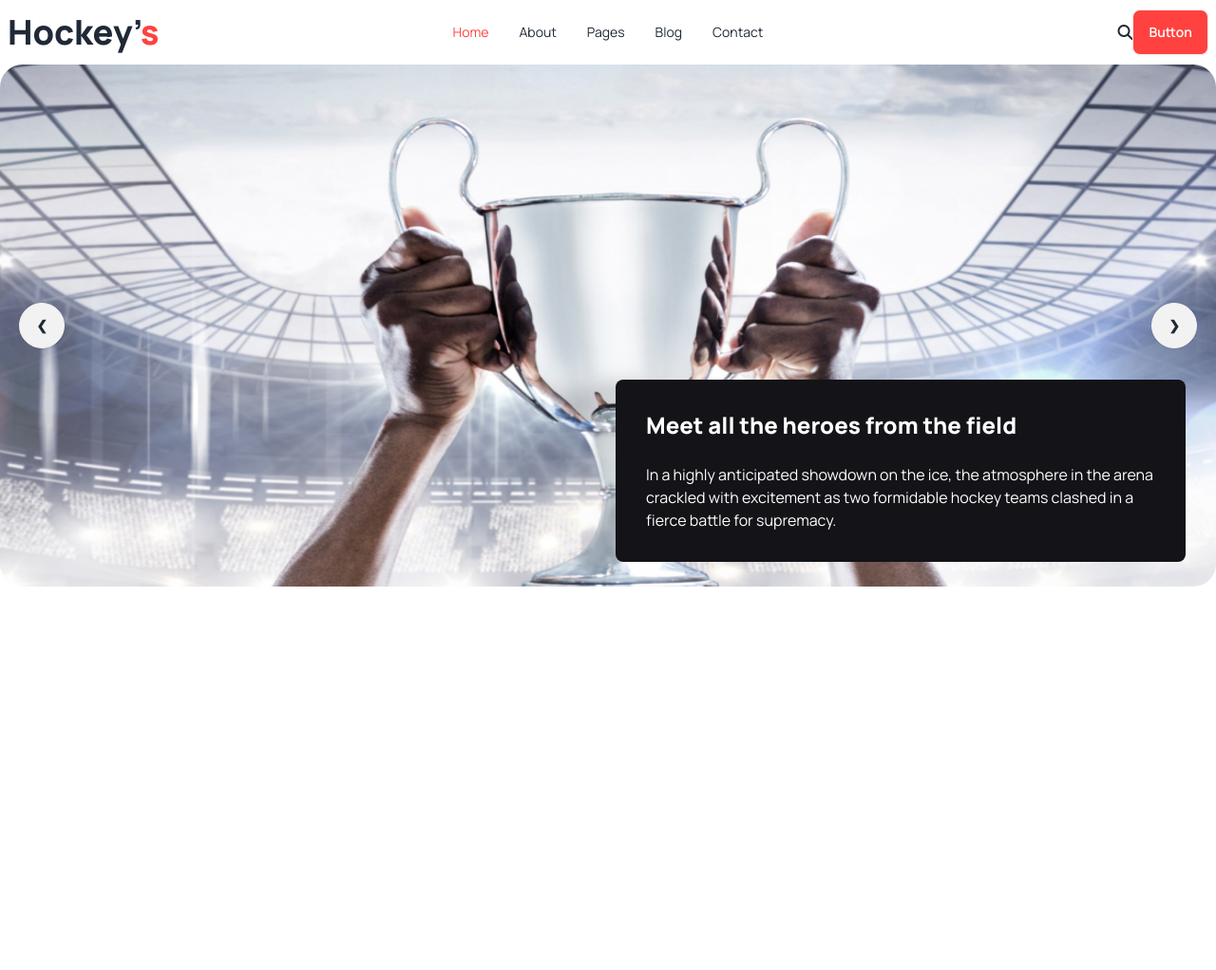
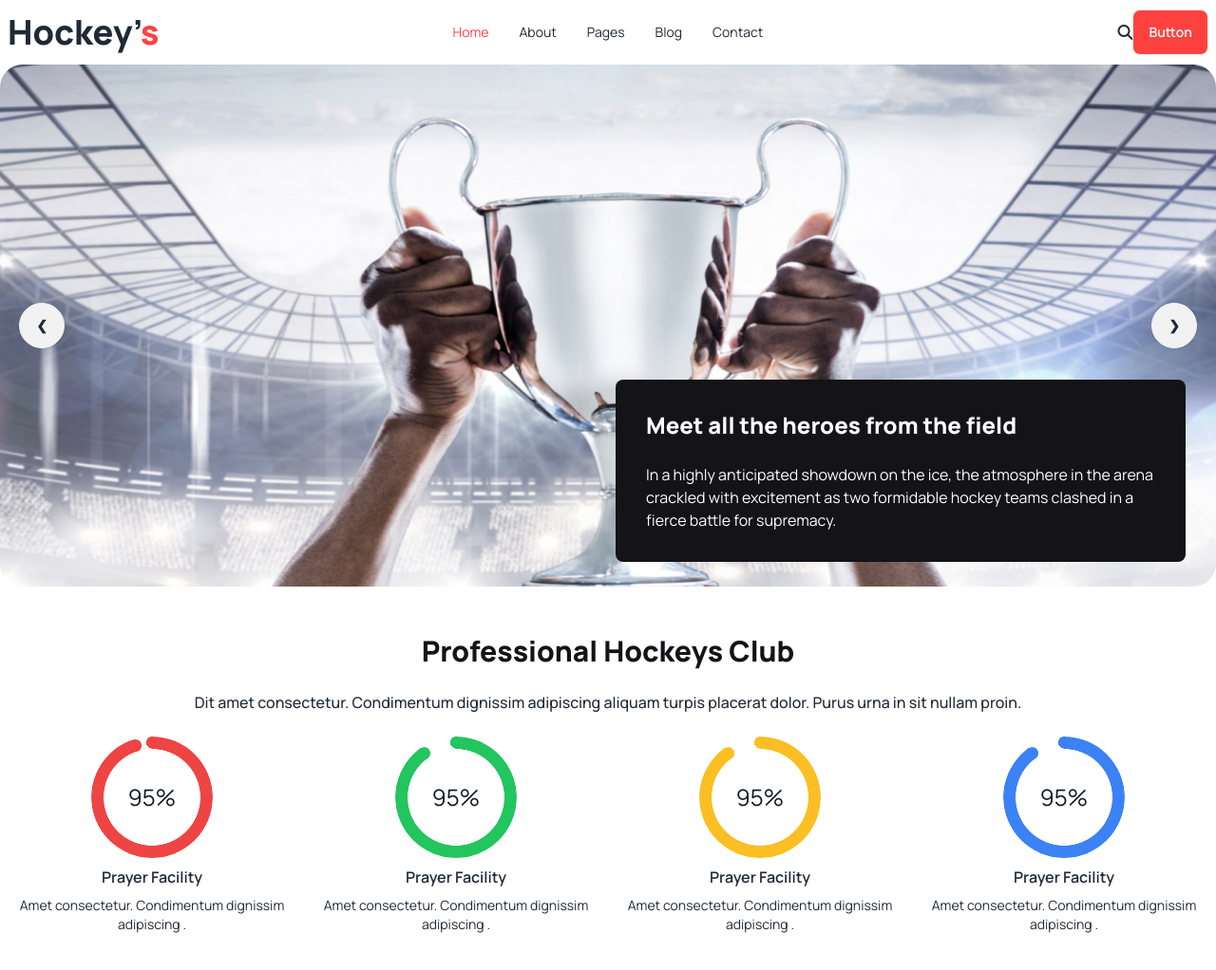
Before and after one commit to MdAlamin50/projects3-Hockeys-main, a plain HTML site: page index.html in a window 1280 px wide. Shown: the whole page at 95% size. Before the commit the page ends 800 px from the top, so only its background shows below. Drawn offline with nearby package versions, Linux system fonts and the light colour scheme.

Commit message:
prayer facility

```diff
--- a/index.html
+++ b/index.html
@@ -99,6 +99,48 @@
             </div>
           </div>
     </header>
+    <main>
+        <section class="container mx-auto  px-6 lg:px-0">
+            <!-- main dection -->
+            <div class="text-center my-11   ">
+                <div class="space-y-6 ">
+                    <h1 class="font-extrabold text-3xl text-[#131318]">Professional Hockeys Club</h1>
+                    <p class="font-medium text-base lg:w-[900px] lg:mx-auto">Dit amet consectetur. Condimentum dignissim
+                        adipiscing aliquam turpis placerat dolor. Purus urna in sit nullam proin. </p>
+                </div>
+                <div class=" grid grid-cols-1 lg:grid-cols-4 my-6">
+                    <div class="space-y-2">
+                        <div class="radial-progress text-red-500" style="--value:95; --size:8rem;" role="progressbar">
+                            <span class="text-2xl text-gray-900">95%</span>
+                        </div>
+                        <h1 class="font-semibold text-base">Prayer Facility</h1>
+                        <p class="text-sm font-normal">Amet consectetur. Condimentum dignissim adipiscing .</p>
+                    </div>
+                    <div class="space-y-2">
+                        <div class="radial-progress text-green-500" style="--value:90;--size:8rem;" role="progressbar">
+                            <span class="text-2xl text-gray-900">95%</span>
+                        </div>
+                        <h1 class="font-semibold text-base">Prayer Facility</h1>
+                        <p class="text-sm font-normal">Amet consectetur. Condimentum dignissim adipiscing .</p>
+                    </div>
+                    <div class="space-y-2">
+                        <div class="radial-progress text-amber-400" style="--value:90;--size:8rem;" role="progressbar">
+                            <span class="text-2xl text-gray-900">95%</span>
+                        </div>
+                        <h1 class="font-semibold text-base">Prayer Facility</h1>
+                        <p class="text-sm font-normal">Amet consectetur. Condimentum dignissim adipiscing .</p>
+                    </div>
+                    <div class="space-y-2">
+                        <div class="radial-progress text-blue-500" style="--value:90;--size:8rem;" role="progressbar">
+                            <span class="text-2xl text-gray-900">95%</span>
+                        </div>
+                        <h1 class="font-semibold text-base">Prayer Facility</h1>
+                        <p class="text-sm font-normal">Amet consectetur. Condimentum dignissim adipiscing .</p>
+                    </div>
+                </div>
+            </div>
+            </section>
+
 
 
 
```
